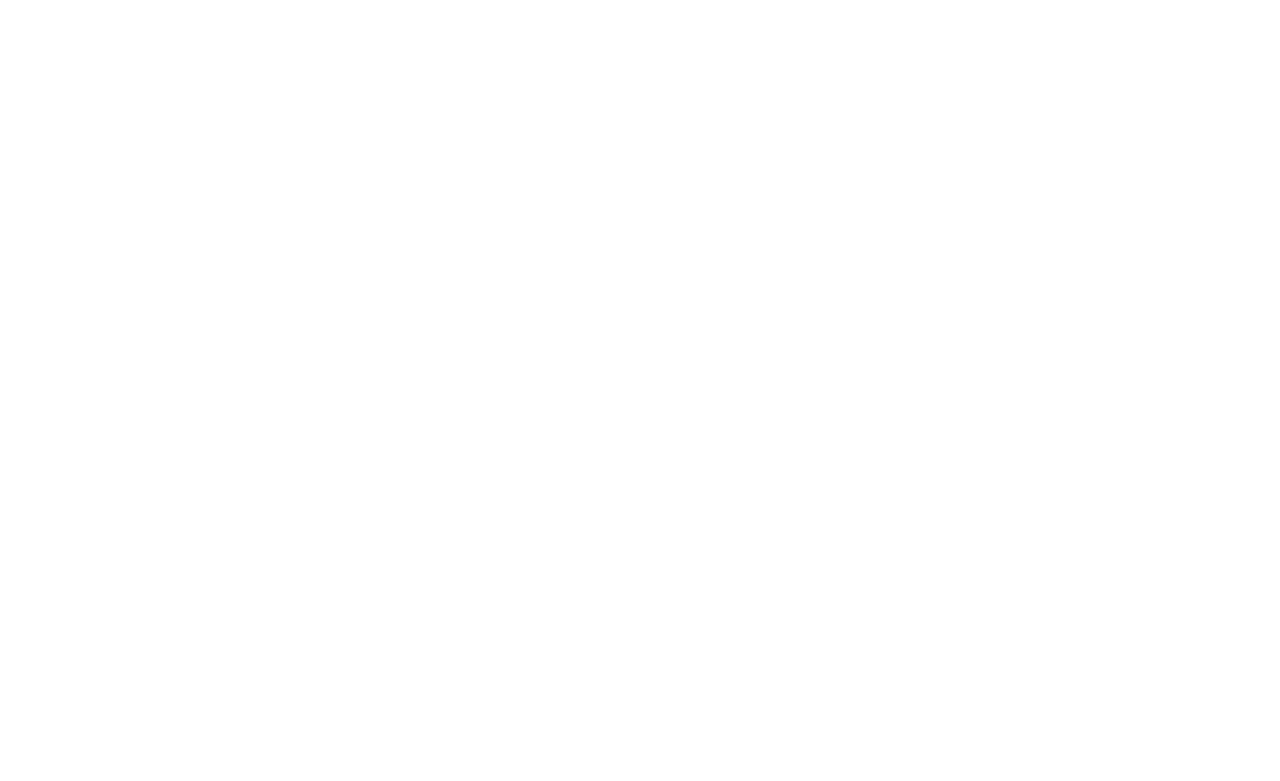
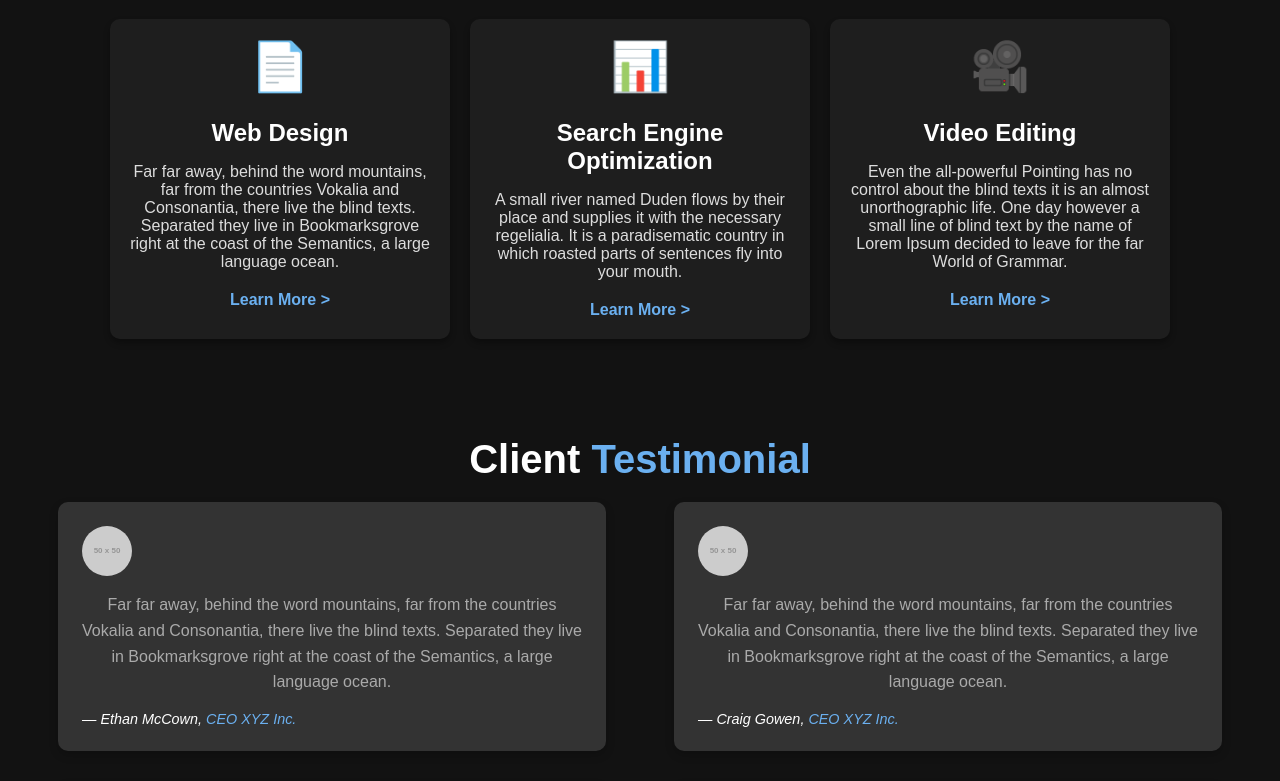
Before and after one commit to UBlandine/alx-portfolio, a React (Create React App) app: page / in a window 1280 px wide. Shown: the part 1699-2480 px from the top of the page. Before the commit the page ends 1572 px from the top, so only its background shows below. Built offline with nearby package versions, Linux system fonts and the light colour scheme.

Commit message:
Added services & testimonials

```diff
--- a/src/App.js
+++ b/src/App.js
@@ -2,6 +2,7 @@
 import About from "./components/About/About";
 import Home from "./components/Home/Home";
 import Header from "./components/Home/Header";
+import Services from "./components/Services/Services";
 
 function App() {
   return (
@@ -9,6 +10,7 @@
       <Header />
       <Home />
       <About />
+      <Services />
     </div>
   );
 }
--- a/src/components/About/About.css
+++ b/src/components/About/About.css
@@ -50,7 +50,7 @@
 
 .about-buttons .hire-me {
   color: #6bb0f0; /* Highlight color */
-  background-color:#6bb0f0;;
+  background-color:#6bb0f0;
   color: #fff;
 }
 
--- a/src/components/Home/Header.js
+++ b/src/components/Home/Header.js
@@ -11,7 +11,7 @@
           <li><a href="#home">Home</a></li>
           <li><a href="#about">About</a></li>
           <li><a href="#services">Services</a></li>
-          <li><a href="#portfolio">Portfolio</a></li>
+
           <li>
             <a href="#dropdown">Dropdown</a>
             <ul className="dropdown">
--- a/src/components/Home/Home.css
+++ b/src/components/Home/Home.css
@@ -13,6 +13,7 @@
 
 .logo {
   font-size: 24px;
+  margin: 0 7rem;
   font-weight: bold;
 }
 
@@ -21,6 +22,7 @@
   display: flex;
   gap: 20px;
   position: relative;
+  margin: 1.5rem 7rem;
 }
 
 .nav-links a {
@@ -32,7 +34,7 @@
 }
 
 .nav-links a:hover {
-  color: #00d1b2;
+  color: #6bb0f0;
 }
 
 .nav-links li {
--- /dev/null
+++ b/src/components/Services/Services.css
@@ -0,0 +1,111 @@
+body {
+  font-family: Arial, sans-serif;
+  background-color: #121212;
+  color: #fff;
+  margin: 0;
+  padding: 0;
+}
+
+.services-section {
+  text-align: center;
+  padding: 50px 20px;
+}
+
+.services-title {
+  font-size: 2.5rem;
+  margin-bottom: 20px;
+}
+
+.services-title .highlight {
+  color: #6bb0f0;
+}
+
+.services-container {
+  display: flex;
+  flex-wrap: wrap;
+  justify-content: center;
+  gap: 20px;
+}
+
+.service-card {
+  background-color: #1e1e1e;
+  padding: 20px;
+  border-radius: 10px;
+  width: 300px;
+  box-shadow: 0 4px 6px rgba(0, 0, 0, 0.3);
+  text-align: center;
+}
+
+.service-icon {
+  font-size: 3rem;
+  color: #6bb0f0;
+  margin-bottom: 15px;
+}
+
+.service-title {
+  font-size: 1.5rem;
+  margin-bottom: 10px;
+}
+
+.service-description {
+  font-size: 1rem;
+  margin-bottom: 20px;
+  color: #ddd;
+}
+
+.service-link {
+  text-decoration: none;
+  color: #6bb0f0;
+  font-weight: bold;
+}
+/* Testimonials Section */
+.testimonials-section {
+  text-align: center;
+  margin: 3rem auto;
+}
+
+.testimonials-container {
+  display: grid;
+  grid-template-columns: repeat(2, 1fr); /* Two columns */
+  gap: 2rem; /* Space between items */
+  max-width: 1200px;
+  margin: 0 auto;
+  justify-content: center;
+  align-items: start;
+}
+
+.testimonial-card {
+  display: flex;
+  flex-direction: column;
+  align-items: flex-start;
+  background-color: #333;
+  padding: 1.5rem;
+  border-radius: 10px;
+  box-shadow: 0 4px 10px rgba(0, 0, 0, 0.2);
+  max-width: 500px;
+  margin: auto;
+}
+
+.testimonial-image {
+  border-radius: 50%;
+  margin-bottom: 1rem;
+  width: 50px;
+  height: 50px;
+}
+
+.testimonial-message {
+  color: #aaa;
+  font-size: 1rem;
+  line-height: 1.6;
+  margin-bottom: 1rem;
+}
+
+.testimonial-author {
+  font-size: 0.9rem;
+  font-style: italic;
+  margin-top: auto;
+}
+
+.highlight {
+  color: #6bb0f0;
+}
--- /dev/null
+++ b/src/components/Services/Services.js
@@ -0,0 +1,103 @@
+import React from "react";
+import "./Services.css";
+
+const services = [
+  {
+    title: "Web Design",
+    description:
+      "Far far away, behind the word mountains, far from the countries Vokalia and Consonantia, there live the blind texts. Separated they live in Bookmarksgrove right at the coast of the Semantics, a large language ocean.",
+    icon: "📄",
+    link: "#",
+  },
+  {
+    title: "Search Engine Optimization",
+    description:
+      "A small river named Duden flows by their place and supplies it with the necessary regelialia. It is a paradisematic country in which roasted parts of sentences fly into your mouth.",
+    icon: "📊",
+    link: "#",
+  },
+  {
+    title: "Video Editing",
+    description:
+      "Even the all-powerful Pointing has no control about the blind texts it is an almost unorthographic life. One day however a small line of blind text by the name of Lorem Ipsum decided to leave for the far World of Grammar.",
+    icon: "🎥",
+    link: "#",
+  },
+];
+
+const testimonials = [
+  {
+    name: "Ethan McCown",
+    position: "CEO XYZ Inc.",
+    message:
+      "Far far away, behind the word mountains, far from the countries Vokalia and Consonantia, there live the blind texts. Separated they live in Bookmarksgrove right at the coast of the Semantics, a large language ocean.",
+    image: "https://via.placeholder.com/50",
+  },
+  {
+    name: "Craig Gowen",
+    position: "CEO XYZ Inc.",
+    message:
+      "Far far away, behind the word mountains, far from the countries Vokalia and Consonantia, there live the blind texts. Separated they live in Bookmarksgrove right at the coast of the Semantics, a large language ocean.",
+    image: "https://via.placeholder.com/50",
+  },
+  {
+    name: "Ethan McCown",
+    position: "CEO XYZ Inc.",
+    message:
+      "Far far away, behind the word mountains, far from the countries Vokalia and Consonantia, there live the blind texts. Separated they live in Bookmarksgrove right at the coast of the Semantics, a large language ocean.",
+    image: "https://via.placeholder.com/50",
+  },
+  {
+    name: "Craig Gowen",
+    position: "CEO XYZ Inc.",
+    message:
+      "Far far away, behind the word mountains, far from the countries Vokalia and Consonantia, there live the blind texts. Separated they live in Bookmarksgrove right at the coast of the Semantics, a large language ocean.",
+    image: "https://via.placeholder.com/50",
+  },
+];
+
+const ServiceCard = ({ title, description, icon, link }) => (
+  <div className="service-card">
+    <div className="service-icon">{icon}</div>
+    <h3 className="service-title">{title}</h3>
+    <p className="service-description">{description}</p>
+    <a href={link} className="service-link">
+      Learn More &gt;
+    </a>
+  </div>
+);
+
+const TestimonialCard = ({ name, position, message, image }) => (
+  <div className="testimonial-card">
+    <img src={image} alt={name} className="testimonial-image" />
+    <div className="testimonial-message">{message}</div>
+    <div className="testimonial-author">
+      — {name}, <span className="highlight">{position}</span>
+    </div>
+  </div>
+);
+
+const Services = () => {
+  return (
+    <div>
+      <div className="services-section">
+        <h2 className="services-title">My <span className="highlight">Services</span></h2>
+        <div className="services-container">
+          {services.map((service, index) => (
+            <ServiceCard key={index} {...service} />
+          ))}
+        </div>
+      </div>
+      <div className="testimonials-section">
+        <h2 className="services-title">Client <span className="highlight">Testimonial</span></h2>
+        <div className="testimonials-container testimonials-grid-two-rows">
+          {testimonials.map((testimonial, index) => (
+            <TestimonialCard key={index} {...testimonial} />
+          ))}
+        </div>
+      </div>
+    </div>
+  );
+};
+
+export default Services;
```
